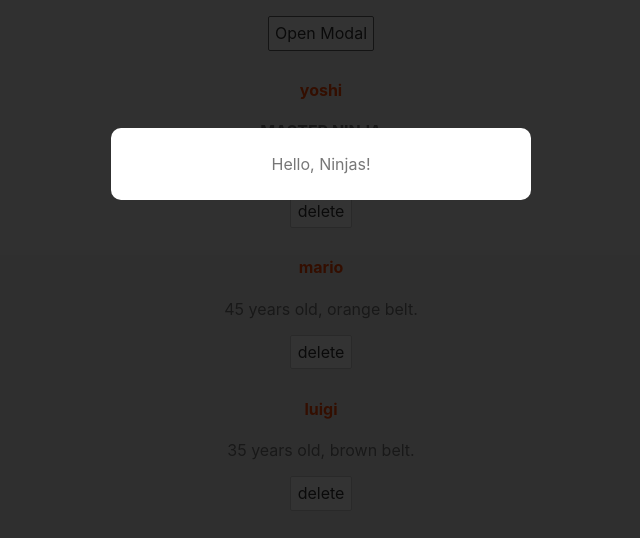
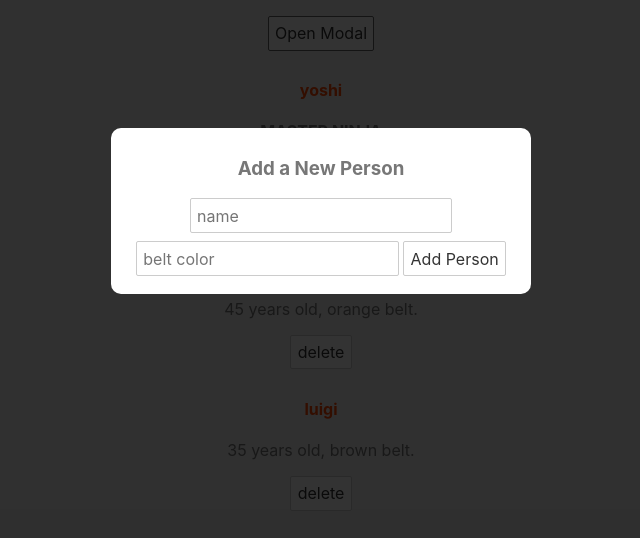
Before and after one commit to cartman-dev/svelte-class, a Svelte app: page / in a window 1280 px wide. Both pictures are taken after a click on the button "Open Modal". Shown: the top 538 px of the page, without its empty margins (319-959 px from the left). Built offline with nearby package versions, Linux system fonts and the light colour scheme.

Commit message:
End of lesson-14

```diff
--- a/src/App.svelte
+++ b/src/App.svelte
@@ -1,21 +1,42 @@
 <script>
-	import Modal from './Modal.svelte';
+  import Modal from "./Modal.svelte";
   let showModal = false;
   let toggleModal = () => {
     showModal = !showModal;
   };
   let people = [
-	  { name: 'yoshi', beltColour: 'black', age: 25, id: 1 },
-	  { name: 'mario', beltColour: 'orange', age: 45, id: 2 },
-	  { name: 'luigi', beltColour: 'brown', age: 35, id: 3 }
+    { name: "yoshi", beltColour: "black", age: 25, id: 1 },
+    { name: "mario", beltColour: "orange", age: 45, id: 2 },
+    { name: "luigi", beltColour: "brown", age: 35, id: 3 },
   ];
   const handleClick = (e, id) => {
-	  people = people.filter(person => person.id != id);
+    people = people.filter((person) => person.id != id);
     console.log(e);
   };
 </script>
 
-  <Modal message='Hello, Ninjas!' {showModal} on:click={toggleModal} />
+<style>
+  main {
+    text-align: center;
+    padding: 1em;
+    max-width: 240px;
+    margin: 0 auto;
+  }
+  @media (min-width: 640px) {
+    main {
+      max-width: none;
+    }
+  }
+</style>
+
+<Modal {showModal} on:click={toggleModal}>
+  <h3>Add a New Person</h3>
+  <form>
+    <input type="text" placeholder="name">
+    <input type="text" placeholder="belt color">
+	<button>Add Person</button>
+  </form>
+</Modal>
 <main>
   <button on:click|once={toggleModal}>Open Modal</button>
   {#each people as person (person.id)}
@@ -31,17 +52,3 @@
     <p>There are no people to show...</p>
   {/each}
 </main>
-
-  <style>
-	  main {
-		  text-align: center;
-		  padding: 1em;
-		  max-width: 240px;
-		  margin: 0 auto;
-	  }
-	  @media (min-width: 640px) {
-		  main {
-			  max-width: none;
-		  }
-	  }
-  </style>
--- a/src/Modal.svelte
+++ b/src/Modal.svelte
@@ -1,18 +1,12 @@
 <script>
-    // Event modifiers
-    // once - only fires once, removes handler
-    // preventDefault - prevent default action
-    // self - only first the event if the clicked element is the target
-
     export let showModal = false;
     export let isPromo = false;
-    export let message = 'default message';
   </script>
 
   {#if showModal}
     <div class="backdrop" class:promo={isPromo} on:click|self>
       <div class="modal">
-        <p>{message}</p>
+        <slot></slot>
       </div>
     </div>
   {/if}
```
Lines whose indentation alone changed are shown as unchanged.
